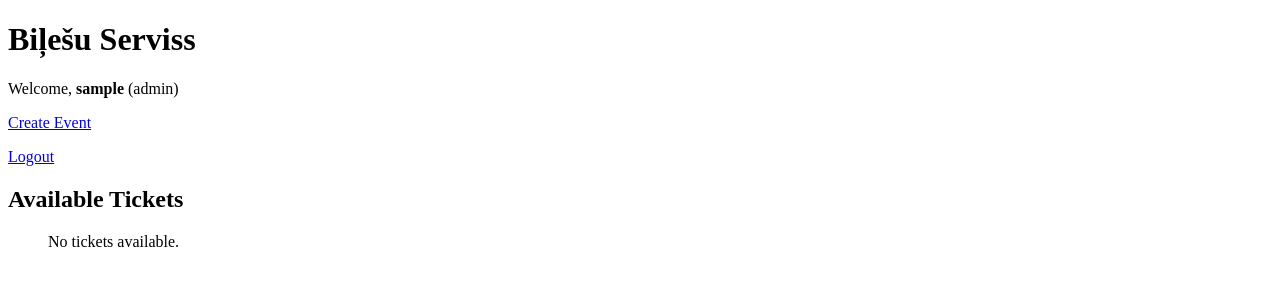
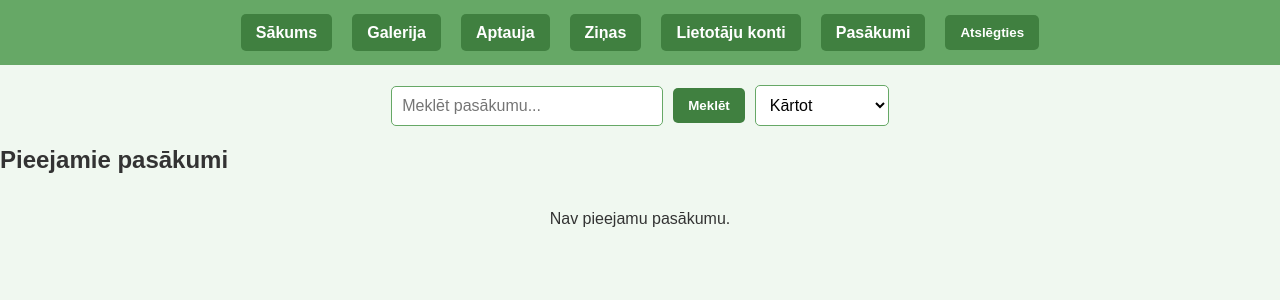
Before and after one commit to Keython/ticket_service_php, a PHP site: page / in a window 1280 px wide. Shown: the top 300 px of the page. Run offline with PHP 8.4, Linux system fonts and the light colour scheme; the visitor is signed in with stand-in values (Sample User, id 1); data that the repository does not hold is empty.

Commit message:
log,reg,home,pirkt

```diff
--- /dev/null
+++ b/header.php
@@ -0,0 +1,44 @@
+<?php
+// Start the session and check the user's login status and role
+session_start();
+$isLoggedIn = isset($_SESSION['username']);
+$userRole = $isLoggedIn ? $_SESSION['role'] : null;
+?>
+<!DOCTYPE html>
+<html lang="en">
+<head>
+    <meta charset="UTF-8">
+    <meta name="viewport" content="width=device-width, initial-scale=1.0">
+    <title>Biļešu serviss</title>
+    <link rel="stylesheet" href="style.css"> <!-- Link to your CSS file -->
+</head>
+<body>
+<header>
+    <nav>
+        <ul class="navigation">
+            <li><a href="index.php">Sākums</a></li>
+            <?php if ($isLoggedIn): ?>
+                <!-- Authorized user navigation -->
+                <li><a href="gallery.php">Galerija</a></li>
+                <li><a href="survey.php">Aptauja</a></li>
+                <li><a href="news.php">Ziņas</a></li>
+                <?php if ($userRole == 'admin'): ?>
+                    <!-- Admin-only navigation -->
+                    <li><a href="accounts.php">Lietotāju konti</a></li>
+                    <li><a href="events.php">Pasākumi</a></li>
+                <?php else: ?>
+                    <!-- Regular user navigation -->
+                    <li><a href="profile.php">Profils</a></li>
+                <?php endif; ?>
+                <li><form action="logout.php" method="post"><button type="submit" class="btn">Atslēgties</button></form></li>
+            <?php else: ?>
+                <!-- Guest navigation -->
+                <li><a href="gallery.php">Galerija</a></li>
+                <li><a href="survey.php">Aptauja</a></li>
+                <li><a href="news.php">Ziņas</a></li>
+                <li><a href="register.php" class="btn">Reģistrēties</a></li>
+                <li><a href="login.php" class="btn">Pieslēgties</a></li>
+            <?php endif; ?>
+        </ul>
+    </nav>
+</header>
--- a/index.php
+++ b/index.php
@@ -1,6 +1,4 @@
 <?php
-session_start();
-
 // Database connection
 $servername = "localhost";
 $username = "root";
@@ -13,70 +11,67 @@ if ($conn->connect_error) {
     die("Connection failed: " . $conn->connect_error);
 }
 
-// Check if the user is logged in
-$isLoggedIn = isset($_SESSION['username']);
-$userRole = $isLoggedIn ? $_SESSION['role'] : null;
+// Include the dynamic header
+include 'header.php';
+
+// Default sort option
+$sortOption = isset($_GET['sort']) ? $_GET['sort'] : null;
+
+// Modify query based on sort option
+$orderClause = "";
+if ($sortOption === 'price_asc') {
+    $orderClause = "ORDER BY events.price ASC";  // Sort by price in events table
+} elseif ($sortOption === 'price_desc') {
+    $orderClause = "ORDER BY events.price DESC"; // Sort by price in events table
+}
+
+// Search functionality
+$searchQuery = isset($_GET['search']) ? $_GET['search'] : "";
+$searchClause = $searchQuery ? "AND events.name LIKE '%$searchQuery%'" : "";
+
+// Fetch events with search and sort functionality (no need for JOIN with tickets table anymore)
+$query = "SELECT events.id AS event_id, events.name AS event_name, events.description AS event_description, events.date AS event_date,
+                 events.price AS event_price
+          FROM events
+          WHERE 1 $searchClause $orderClause";
+$result = $conn->query($query);
 ?>
 
-<!DOCTYPE html>
-<html lang="en">
-<head>
-    <title>Biļešu serviss</title>
-</head>
+<!-- Search bar and sort dropdown -->
+<div class="search-sort-container">
+    <form method="get" action="index.php" class="search-form">
+        <input type="text" name="search" placeholder="Meklēt pasākumu..." value="<?php echo htmlspecialchars($searchQuery); ?>">
+        <button type="submit" class="btn">Meklēt</button>
+        <select name="sort" onchange="this.form.submit()" class="dropdown">
+            <option value="">Kārtot</option>
+            <option value="price_asc" <?php echo $sortOption === 'price_asc' ? 'selected' : ''; ?>>Cena augoši</option>
+            <option value="price_desc" <?php echo $sortOption === 'price_desc' ? 'selected' : ''; ?>>Cena dilstoši</option>
+        </select>
+    </form>
+</div>
 
-<body>
-    <h1>Biļešu Serviss</h1>
+<!-- Display available events -->
+<?php if ($isLoggedIn): ?>
+    <h2>Pieejamie pasākumi</h2>
+    <ul class="event-list">
+        <?php if ($result && $result->num_rows > 0): ?>
+            <?php while ($event = $result->fetch_assoc()): ?>
+            <li class="event-item">
+                <h3><?php echo $event['event_name']; ?></h3>
+                <p class="event-date"><?php echo $event['event_date']; ?></p>
+                <p class="event-description"><?php echo $event['event_description']; ?></p>
+                <p class="event-price">Cena: <?php echo $event['event_price']; ?> €</p> <!-- Display price from events table -->
 
-    <!-- Display content based on login status -->
-    <?php if ($isLoggedIn): ?>
-        <p>Welcome, <strong><?php echo $_SESSION['username']; ?></strong> (<?php echo $_SESSION['role']; ?>)</p>
-        <?php if ($userRole == 'admin'): ?>
-            <p><a href="create_event.php">Create Event</a></p>
+                <!-- "Pirkt biļeti" button -->
+                <a href="booking.php?id=<?php echo $event['event_id']; ?>" class="btn">Pirkt biļeti</a>
+            </li>
+            <?php endwhile; ?>
+        <?php else: ?>
+            <p>Nav pieejamu pasākumu.</p>
         <?php endif; ?>
-        <p><a href="logout.php">Logout</a></p>
-
-        <h2>Available Tickets</h2>
-        <ul>
-            <?php
-            // Fetch tickets from the database
-            $query = "SELECT events.name AS event_name, events.date AS event_date, tickets.id, tickets.price
-                      FROM tickets
-                      JOIN events ON tickets.event_id = events.id";
-            $result = $conn->query($query);
-
-            if ($result && $result->num_rows > 0):
-                while ($ticket = $result->fetch_assoc()):
-            ?>
-            <li>
-                <strong><?php echo $ticket['event_name']; ?></strong> - <?php echo $ticket['event_date']; ?>
-                (Price: $<?php echo $ticket['price']; ?>)
-                <a href="booking.php?id=<?php echo $ticket['id']; ?>">Book Now</a>
-            </li>
-            <?php endwhile; else: ?>
-            <p>No tickets available.</p>
-            <?php endif; ?>
-        </ul>
-
-    <?php else: ?>
-        <h2>Login</h2>
-        <form method="post" action="login.php">
-            Username: <input type="text" name="username" required><br>
-            Password: <input type="password" name="password" required><br>
-            <button type="submit">Login</button>
-        </form>
-
-        <h2>Register</h2>
-        <form method="post" action="register.php">
-            Username: <input type="text" name="username" required><br>
-            Password: <input type="password" name="password" required><br>
-            Email: <input type="email" name="email" required><br>
-            Role:
-            <select name="role">
-                <option value="user">User</option>
-                <option value="admin">Admin</option>
-            </select><br>
-            <button type="submit">Register</button>
-        </form>
-    <?php endif; ?>
+    </ul>
+<?php else: ?>
+    <p>Lūdzu, autorizējieties vai reģistrējieties, lai iegādātos biļetes.</p>
+<?php endif; ?>
 </body>
 </html>
--- /dev/null
+++ b/style.css
@@ -0,0 +1,274 @@
+/* General Styles */
+body {
+    font-family: Arial, sans-serif;
+    background-color: #dfffd6; /* Light green background */
+    margin: 0;
+    padding: 0;
+}
+
+/* Header Styling */
+header {
+    background-color: #66a866; /* Dark green header background */
+    padding: 15px 0;
+}
+
+header nav {
+    display: flex;
+    justify-content: center;
+    align-items: center;
+}
+
+header nav ul {
+    list-style: none;
+    margin: 0;
+    padding: 0;
+    display: flex;
+    gap: 20px;
+}
+
+header nav ul li {
+    display: inline;
+}
+
+header nav ul li a,
+header nav ul li form .btn {
+    text-decoration: none;
+    color: white;
+    background-color: #408040; /* Dark green buttons */
+    padding: 10px 15px;
+    border-radius: 5px;
+    font-weight: bold;
+    transition: background-color 0.3s ease;
+    border: none;
+    cursor: pointer;
+}
+
+header nav ul li a:hover,
+header nav ul li form .btn:hover {
+    background-color: #306030; /* Slightly darker green on hover */
+}
+
+header nav ul li form .btn {
+    border: none;
+    display: inline-block;
+}
+
+/* Navigation Alignment */
+.navigation {
+    display: flex;
+    justify-content: center;
+    align-items: center;
+    gap: 20px; /* Space between navigation items */
+}
+
+/* Search and Sort Bar */
+.search-sort-container {
+    display: flex;
+    justify-content: center;
+    align-items: center;
+    margin: 20px 0;
+    gap: 10px;
+}
+
+.search-form {
+    display: flex;
+    align-items: center;
+    gap: 10px;
+}
+
+.search-form input[type="text"] {
+    padding: 10px;
+    border: 1px solid #66a866;
+    border-radius: 5px;
+    font-size: 16px;
+    width: 250px;
+}
+
+.search-form .dropdown {
+    padding: 10px;
+    border: 1px solid #66a866;
+    border-radius: 5px;
+    font-size: 16px;
+    background-color: white;
+    cursor: pointer;
+}
+
+.search-form .btn {
+    background-color: #408040;
+    color: white;
+    font-weight: bold;
+    padding: 10px 15px;
+    border: none;
+    border-radius: 5px;
+    cursor: pointer;
+    transition: background-color 0.3s ease;
+}
+
+.search-form .btn:hover {
+    background-color: #306030;
+}
+
+/* Event List */
+.event-list {
+    list-style: none;
+    padding: 0;
+    margin: 0;
+    display: flex;
+    flex-wrap: wrap;
+    gap: 20px; /* Space between cards */
+    justify-content: center;
+}
+
+.event-item {
+    background-color: white;
+    border: 1px solid #66a866;
+    border-radius: 8px;
+    padding: 20px;
+    width: 280px; /* Consistent card width */
+    box-sizing: border-box;
+    text-align: center;
+    box-shadow: 2px 2px 5px rgba(0, 0, 0, 0.1);
+    transition: transform 0.3s ease-in-out;
+    display: flex;
+    flex-direction: column;
+    justify-content: flex-start; /* Align content at the top */
+    height: 400px; /* Fix card height */
+    overflow: hidden; /* Hide any overflow text */
+}
+
+/* Event name */
+.event-item h3 {
+    font-size: 1.2em;
+    color: #408040;
+    margin-bottom: 5px;
+}
+
+/* Event date */
+.event-date {
+    font-size: 1em;
+    color: #666;
+    margin-bottom: 5px;
+}
+
+/* Event description */
+.event-description {
+    font-size: 1em;
+    color: #34495e;
+    margin-bottom: 3px;
+    flex-grow: 1; /* Allow description to take up remaining space */
+    overflow: hidden; /* Hide overflowed text */
+    word-wrap: break-word; /* Wrap long words */
+    white-space: normal; /* Allow multiline text */
+}
+
+/* Button styles */
+.event-item .btn {
+    font-size: 14px;
+    margin-top: 3px; /* Add some space between description and button */
+    background-color: #408040;
+    color: white;
+    padding: 8px 10px;
+    text-decoration: none;
+    border-radius: 5px;
+    display: inline-block;
+    cursor: pointer;
+    transition: background-color 0.3s ease;
+}
+
+
+/* Button hover effect */
+.event-item .btn:hover {
+    background-color: #306030;
+}
+
+/* Responsive behavior */
+@media (max-width: 768px) {
+    .event-item {
+        width: 100%; /* Full width on smaller screens */
+    }
+}
+
+/* General Styles------------------booking page */
+body {
+    font-family: Arial, sans-serif;
+    background-color: #f0f8f0; /* Light background */
+    margin: 0;
+    padding: 0;
+    color: #333;
+}
+
+.container {
+    width: 80%;
+    margin: 30px auto;
+    max-width: 1000px;
+}
+
+/* Card Style for Booking Page */
+.booking-card {
+    background-color: white;
+    border: 1px solid #66a866;
+    border-radius: 8px;
+    padding: 20px;
+    box-sizing: border-box;
+    box-shadow: 0 4px 10px rgba(0, 0, 0, 0.1);
+    text-align: center;
+    display: flex;
+    flex-direction: column;
+    justify-content: space-between;
+    width: 100%;
+}
+
+/* Event Title */
+.booking-card h2 {
+    color: #408040;
+    font-size: 1.5em;
+    margin-bottom: 15px;
+}
+
+/* Event Details */
+.booking-card p {
+    font-size: 1em;
+    color: #666;
+    margin-bottom: 10px;
+}
+
+.booking-card .event-price {
+    font-size: 1.2em;
+    color: #408040;
+    font-weight: bold;
+    margin: 10px 0;
+}
+
+/* Form Styles */
+.booking-form {
+    display: flex;
+    flex-direction: column;
+    align-items: center;
+    gap: 15px;
+}
+
+.booking-form button {
+    background-color: #408040;
+    color: white;
+    padding: 12px 25px;
+    font-size: 16px;
+    border: none;
+    border-radius: 5px;
+    cursor: pointer;
+    transition: background-color 0.3s ease;
+}
+
+.booking-form button:hover {
+    background-color: #306030;
+}
+
+/* Responsive Design */
+@media (max-width: 768px) {
+    .container {
+        width: 95%;
+    }
+
+    .booking-card {
+        padding: 15px;
+    }
+}
```
Also changed, not shown: booking.php (+79 -0 lines), accounts.php (added), config.php (renamed from db.php), events.php (added), gallery.php (added), news.php (added), profile.php (added), survey.php (added).
